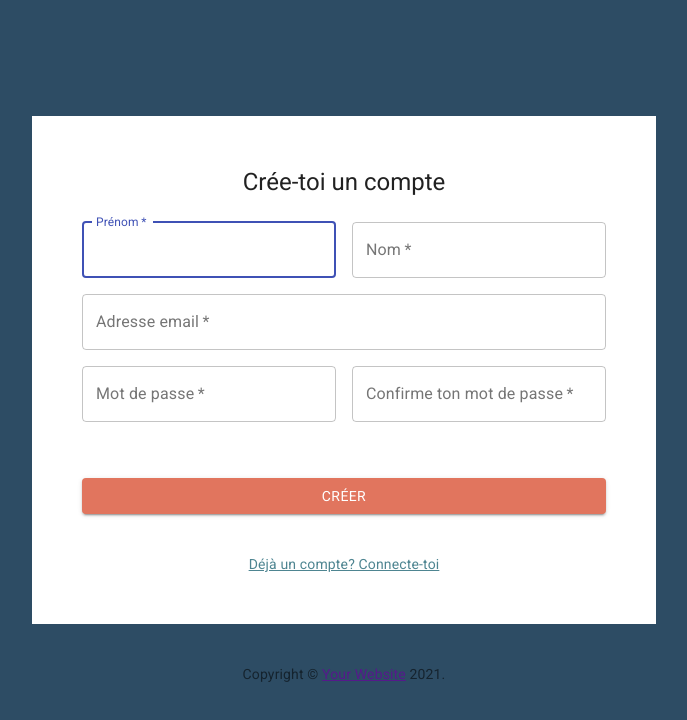
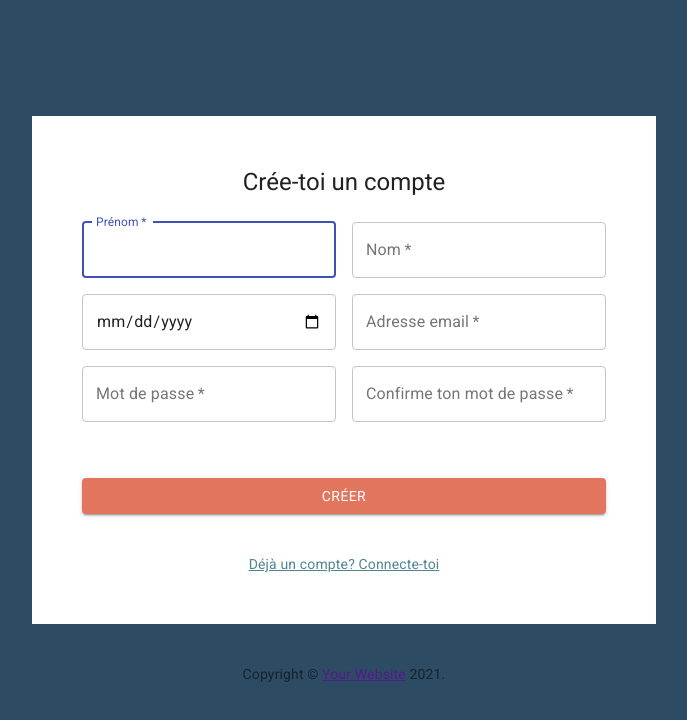
Before and after one commit to WildCodeSchool/2020-11-wns-paris-groupe1-projet-front, a React (Create React App) app: page /sign-up in a window 1280 px wide. Shown: the top 720 px of the page, without its empty margins (296-983 px from the left). Built offline with nearby package versions, Linux system fonts and the light colour scheme.

Commit message:
feat(signUp): added TextField for birthday.

```diff
--- a/src/components/form/FormSignUp.tsx
+++ b/src/components/form/FormSignUp.tsx
@@ -89,7 +89,18 @@ export default function FormSignUp() {
                 autoComplete="lname"
               />
             </Grid>
-            <Grid item xs={12}>
+            <Grid item xs={12} sm={6}>
+                <TextField
+                    variant="outlined"
+                    required
+                    fullWidth
+                    name="birthday"
+                    // label="JJ/MM/AAAA"
+                    type="date"
+                    id="birthday"
+                  />
+            </Grid>
+            <Grid item xs={12} sm={6}>
               <TextField
                 variant="outlined"
                 required
```
